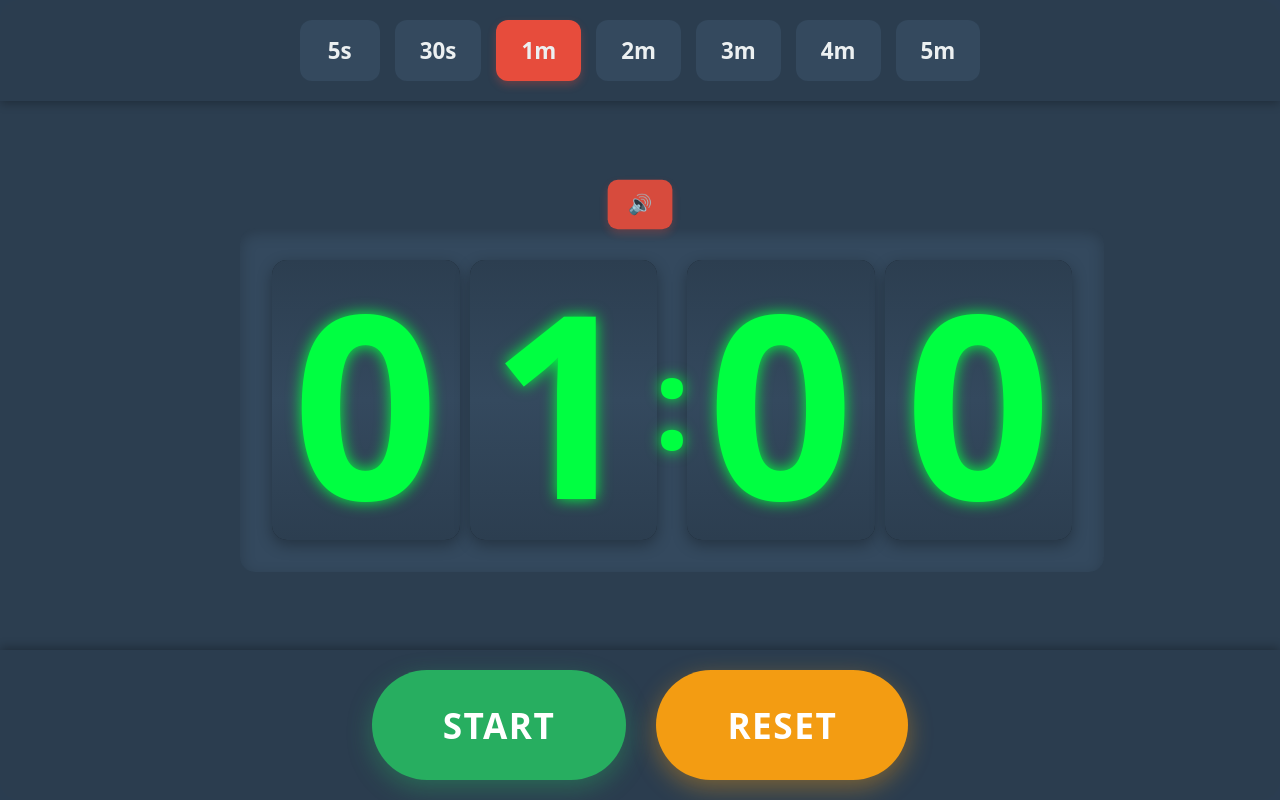
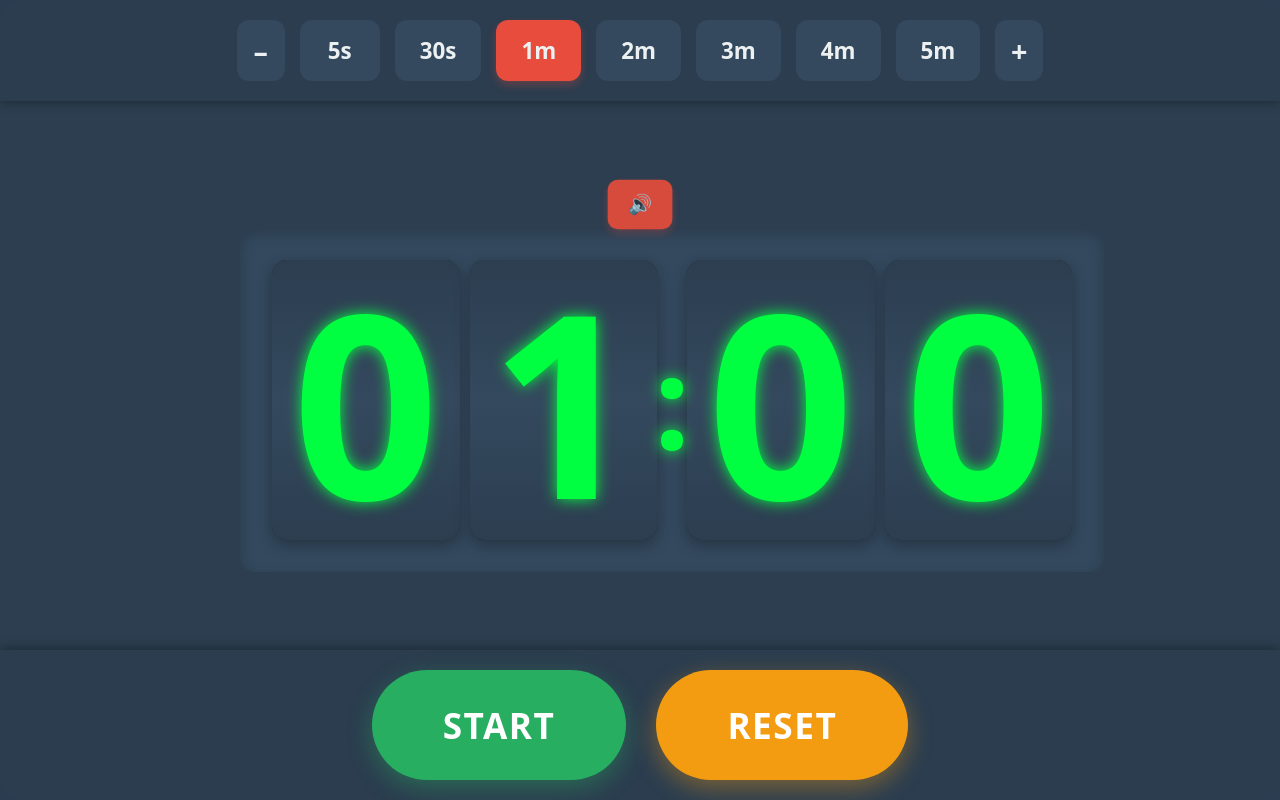
Before and after one commit to somahargitai/boom-timer, a React (Vite) app: page / in a window 1280 px wide. Built offline with nearby package versions, Linux system fonts and the light colour scheme.

Commit message:
add minus plus button

```diff
--- a/src/App.tsx
+++ b/src/App.tsx
@@ -346,18 +346,46 @@ function App() {
       )}
 
       <div className="time-presets">
+        <button
+          className="preset-btn"
+          style={{ fontWeight: 'bold', fontSize: '1.8rem', minWidth: 0, width: 48, padding: '0 0.5em' }}
+          onClick={async () => {
+            if (!audioUnlocked) await unlockAudio();
+            setSelectedTime((prev) => Math.max(0, prev - 60));
+            setTimeLeft((prev) => Math.max(0, prev - 60));
+            setPrevTimeLeft((prev) => Math.max(0, prev - 60));
+            setIsRunning(false);
+          }}
+          disabled={isRunning || selectedTime < 60}
+          aria-label="Minus 1 minute"
+        >
+          –
+        </button>
         {timePresets.map((preset) => (
           <button
             key={preset.seconds}
-            className={`preset-btn ${
-              selectedTime === preset.seconds ? "active" : ""
-            }`}
+            className={`preset-btn ${selectedTime === preset.seconds ? "active" : ""}`}
             onClick={() => selectTime(preset.seconds)}
             disabled={isRunning}
           >
             {preset.label}
           </button>
         ))}
+        <button
+          className="preset-btn"
+          style={{ fontWeight: 'bold', fontSize: '1.8rem', minWidth: 0, width: 48, padding: '0 0.5em' }}
+          onClick={async () => {
+            if (!audioUnlocked) await unlockAudio();
+            setSelectedTime((prev) => prev + 60);
+            setTimeLeft((prev) => prev + 60);
+            setPrevTimeLeft((prev) => prev + 60);
+            setIsRunning(false);
+          }}
+          disabled={isRunning}
+          aria-label="Plus 1 minute"
+        >
+          +
+        </button>
       </div>
 
       <div className="stopwatch">
```
